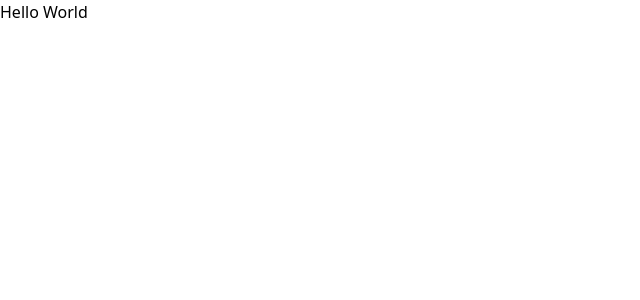
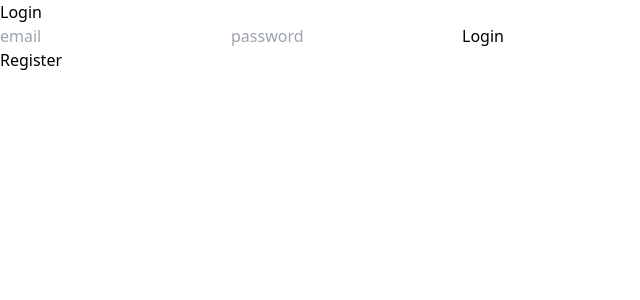
Before and after one commit to duhnuker/disaster-relief-aid-app, a React (Vite) app in the folder client/: page /login in a window 1280 px wide. Shown: the top 300 px of the page, without its empty margins (0-640 px from the left). Built offline with nearby package versions, Linux system fonts and the light colour scheme.

Commit message:
Login component functionality

```diff
--- a/client/src/App.jsx
+++ b/client/src/App.jsx
@@ -10,7 +10,7 @@ function App() {
 
   const [isAuthenticated, setIsAuthenticated] = useState(false);
 
-  const setAuth = (Boolean) => {
+  const setAuth = (boolean) => {
       setIsAuthenticated(boolean);
   }
 
--- a/client/src/components/Login.jsx
+++ b/client/src/components/Login.jsx
@@ -1,9 +1,64 @@
-import React, { Fragment } from 'react'
+import React, { useState } from 'react'
+import { Link, useNavigate } from 'react-router-dom';
+import axios from 'axios';
 
-const Login = () => {
+const Login = ({ setAuth }) => {
+
+  const [inputs, setInputs] = useState({
+    email: "",
+    password: ""
+  });
+
+  const { email, password } = inputs;
+
+  const onChange = (e) => {
+    setInputs({ ...inputs, [e.target.name]: e.target.value });
+  }
+
+  const onSubmitForm = async (e) => {
+    e.preventDefault();
+
+    const body = { email, password };
+
+    const response = await axios.post(
+      "http://localhost:5000/auth/login", body,
+      {
+        headers: {
+          "Content-type": "application/json"
+        }
+      }
+    )
+      .then((response) => {
+        const parseRes = response.data;
+        localStorage.setItem("token", parseRes.jwtToken);
+        setAuth(true);
+      })
+      .catch((err) => {
+        console.error(err.message);
+      })
+  }
+
   return (
     <div>
-        <h1>Hello World</h1>
+      <h1>Login</h1>
+      <form onSubmit={onSubmitForm}>
+        <input
+          type='email'
+          name='email'
+          placeholder='email'
+          value={email}
+          onChange={e => onChange(e)}>
+        </input>
+        <input
+          type='password'
+          name='password'
+          placeholder='password'
+          value={password}
+          onChange={e => onChange(e)}>
+        </input>
+        <button>Login</button>
+      </form>
+      <Link to="/register">Register</Link>
     </div>
   )
 }
--- a/client/src/components/Register.jsx
+++ b/client/src/components/Register.jsx
@@ -1,4 +1,5 @@
 import React, { useState } from 'react'
+import { Link } from 'react-router-dom';
 import axios from "axios";
 
 const Register = () => {
@@ -26,7 +27,8 @@ const Register = () => {
         headers: {
           "Content-type": "application/json"
         }
-        })
+      }
+    )
       .then((response) => {
         const parseRes = response.data;
 
@@ -71,6 +73,7 @@ const Register = () => {
         </input>
         <button>Submit</button>
       </form>
+      <Link to="/login">Login</Link>
     </div>
   )
 }
```
Lines whose indentation alone changed are shown as unchanged.
